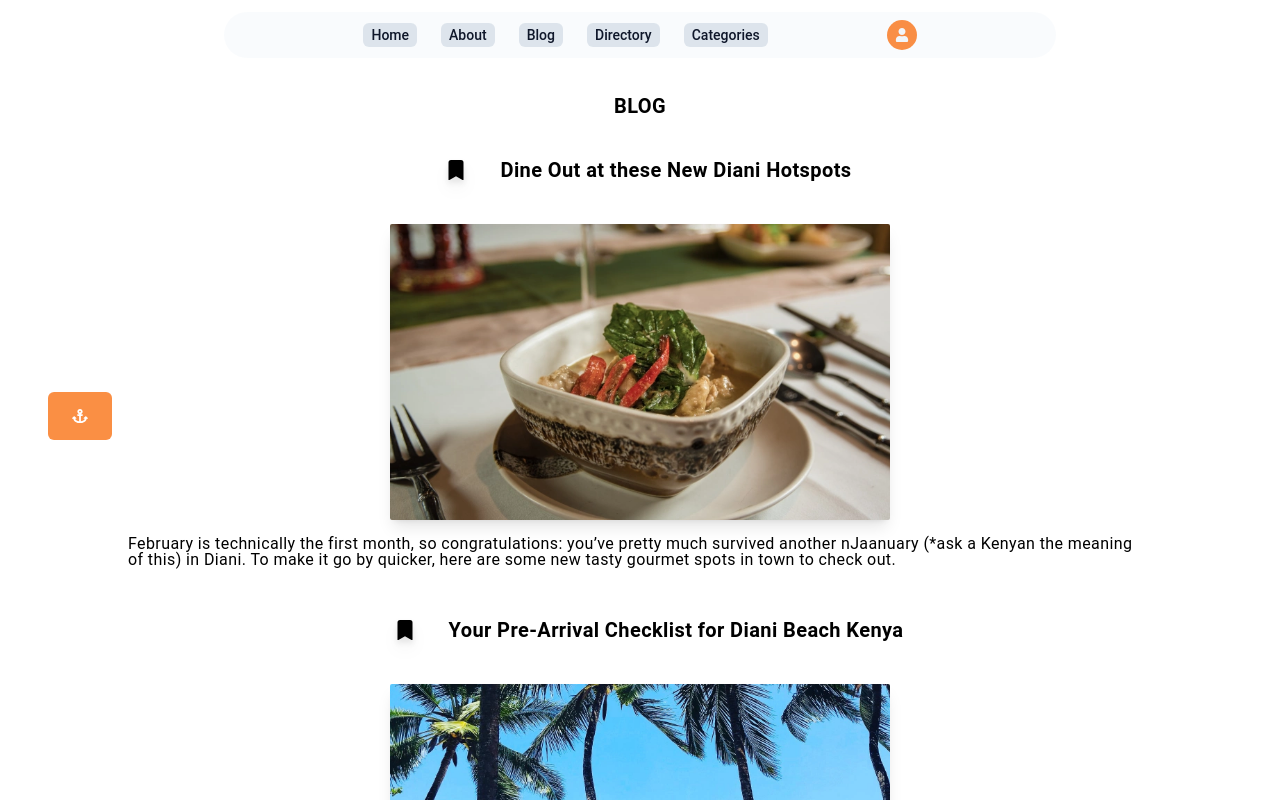
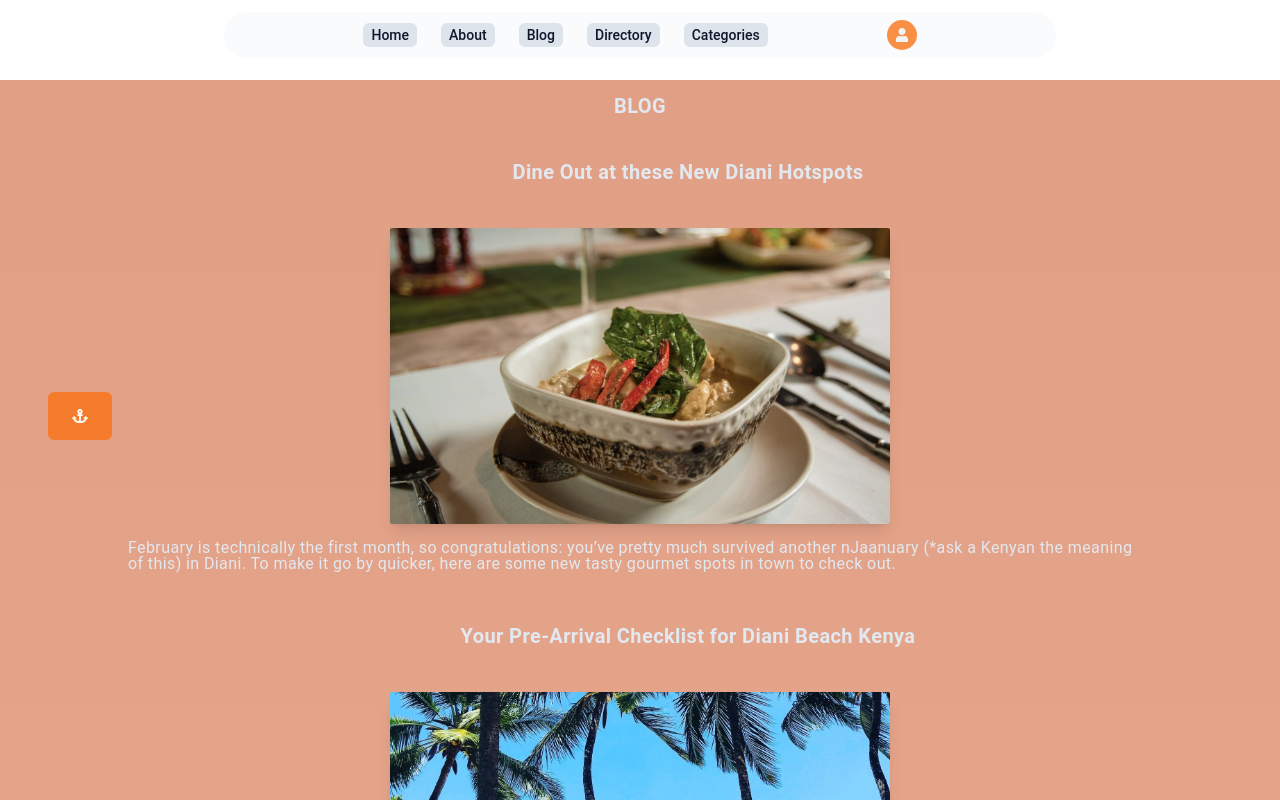
Before and after one commit to MatthewsRicky/travelapp, a Next.js app: page /directory in a window 1280 px wide. Shown: the top 800 px of the page. Built offline with nearby package versions, Linux system fonts and the light colour scheme.

Commit message:
bg edit and text color

```diff
--- a/components/NewBlog.tsx
+++ b/components/NewBlog.tsx
@@ -17,13 +17,13 @@ type blogItems = {
 
 const NewBlog = ({src, alt, title, description}: blogItems) => {
   return(
-        <div className="flex flex-col items-center justify-center mx-auto w-full my-20 dark:bg-gradient-to-b from-neutral-800 to-neutral-950 dark:text-neutral-100 tracking-wide">
+        <div className="flex flex-col items-center justify-center mx-auto w-full my-20 bg-gradient-to-b from-orange-700/50 to-orange-50/50 text-slate-200 tracking-wide">
           <h1 className="uppercase bold-20 border-b-1 border-solid !md:px-20 my-4">blog</h1>
         {BLOG_SECTION.map((blog)=>(
           <div key={blog.title} className="flexCenter flex-col md:padding-container mb-6">
             <div className="flexStart gap-x-4 items-center">
               <span className="flex p-4 items-center">
-                <BsBookmarkFill className="w-6 h-5 drop-shadow-lg drop-shadow-sky-800" />
+                <BsBookmarkFill className="w-6 h-5 drop-shadow-lg drop-shadow-sky-800 p-6 border-neutral-700-solid" />
               </span>
               <h2 className="bold-20 py-3 my-4">{blog.title}</h2>
             </div>
```
